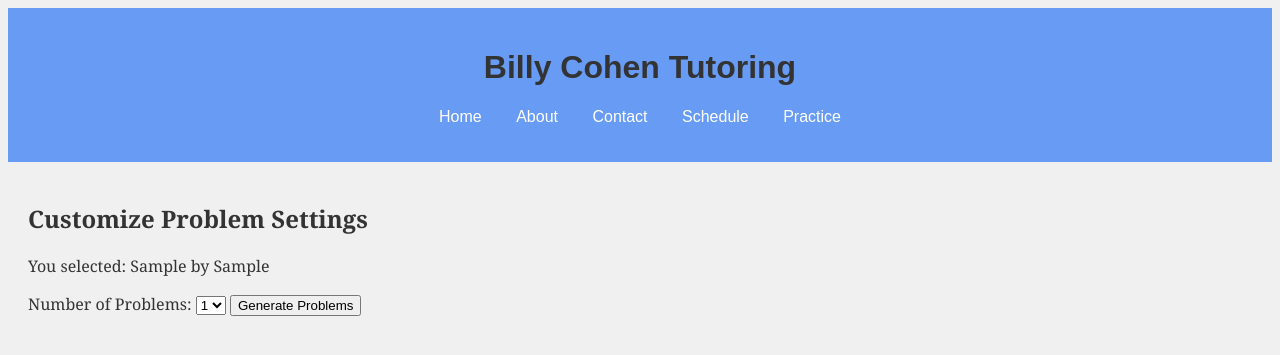
After one commit to BillyCohen2760/ai-tutoring-platform, a Flask app: template platform/templates/practice_settings.html in a window 1280 px wide. The commit adds this page. Shown: the top 355 px of the page. Run offline with Flask 3, Linux system fonts and the light colour scheme; the template is opened without the code that fills it: most values are stand-ins (such as "Sample title", 1, 10 or a date in 2020).

Commit message:
customizable settings, good urls

```diff
--- a/platform/app.py
+++ b/platform/app.py
@@ -1,4 +1,4 @@
-from flask import Flask, render_template
+from flask import Flask, render_template, request
 from services.gpt_service import GPT_response
 from services.wa_service import WA_response
 from utils import replace_underscores_with_spaces
@@ -27,15 +27,30 @@ def schedule():
 def practice_landing():
     return render_template('practice_landing.html')
 
+# Create a generic settings page -- can specify further down the line
 
-@app.route('/generate_problems/<problem_type>/<problem_topic>')
-def generate_problems(problem_type, problem_topic):
+@app.route('/practice_settings', methods=['POST'])
+def practice_settings():
+    problem_type = request.form.get('problem_type')  # Get problem type from form data
+    prob_type = replace_underscores_with_spaces(problem_type)
+    problem_topic = request.form.get('problem_topic')  # Get problem topic from form data
+    prob_topic = replace_underscores_with_spaces(problem_topic)
+
+    return render_template('practice_settings.html', problem_type=problem_type, prob_type=prob_type, prob_topic=prob_topic, problem_topic=problem_topic)
+
+@app.route('/generate_problems/<problem_type>/<problem_topic>/', defaults={'num_problems': None})
+@app.route('/generate_problems/<problem_type>/<problem_topic>/<num_problems>')
+def generate_problems(problem_type, problem_topic, num_problems):
+    if num_problems is None:
+        num_problems = 3  # Default to 3 problems if num_problems is not specified
 
     prob_type = replace_underscores_with_spaces(problem_type) # get rid of underscores
     prob_topic = replace_underscores_with_spaces(problem_topic) # get rid of underscores
+    # num_problems = request.form.get('num_problems')  # New field for number of problems
+    # difficulty_level = request.form.get('difficulty_level')  # New field for difficulty level
 
     system_msg = "You are a math teacher. You answer the question directly without any extra words or responses."
-    user_msg = f"Please generate 3 unique and new algebra problems. Please make sure the problems have not been used before. The topic is {prob_type} by {prob_topic}. The variable should be x. Do not use LaTex formatting, and do not enumerate the problems. The answer should be in the following format: [math problem]"
+    user_msg = f"Please generate {num_problems} unique and new algebra problems. Please make sure the problems have not been used before. The topic is {prob_type} by {prob_topic}. The variable should be x. Do not use LaTex formatting, and do not enumerate the problems. Your response should ONLY be the math problems."
 
     GPT_output = GPT_response(system_msg, user_msg)
     problems = [problem.strip() for problem in GPT_output.splitlines() if problem.strip()]
@@ -50,7 +65,7 @@ def generate_problems(problem_type, problem_topic):
     print(solutions)
 
     # Then, render the problems in a new template
-    return render_template('practice_problems.html', problems=problems, solutions=solutions, prob_topic = prob_topic)
+    return render_template('practice_problems.html', problems=problems, solutions=solutions, prob_topic = prob_topic, problem_type=problem_type, problem_topic=problem_topic)
 
 
 if __name__ == '__main__':
--- /dev/null
+++ b/platform/templates/practice_settings.html
@@ -0,0 +1,33 @@
+{% extends "base.html" %}
+
+{% block title %}Problem Settings - My Flask Website{% endblock %}
+
+{% block content %}
+    <h2>Customize Problem Settings</h2>
+    <p>You selected: {{ prob_type }} by {{prob_topic}}</p>
+
+    <form id="settingsForm" onsubmit="return submitForm()" method="GET">
+        <label for="num_problems">Number of Problems:</label>
+        <select id="num_problems" name="num_problems" required>
+            <option value="1">1</option>
+            <option value="2">2</option>
+            <option value="3">3</option>
+            <option value="4">4</option>
+            <option value="5">5</option>
+        </select>
+        <button type="submit">Generate Problems</button>
+    </form>
+
+    <script>
+        function submitForm() {
+            const numProblems = document.getElementById('num_problems').value;
+            const problemType = "{{ problem_type }}";
+            const problemTopic = "{{ problem_topic }}";
+
+            // Construct the URL with problem_type, problem_topic, and num_problems
+            const url = `/generate_problems/${problemType}/${problemTopic}/${numProblems}`;
+            window.location.href = url;
+            return false;  // Prevent form submission to allow JS redirection
+        }
+    </script>
+{% endblock %}
```
Also changed, not shown: platform/templates/notes.txt (+17 -1 lines), platform/templates/practice_landing.html (+26 -8 lines), platform/templates/practice_problems.html (+32 -5 lines).
